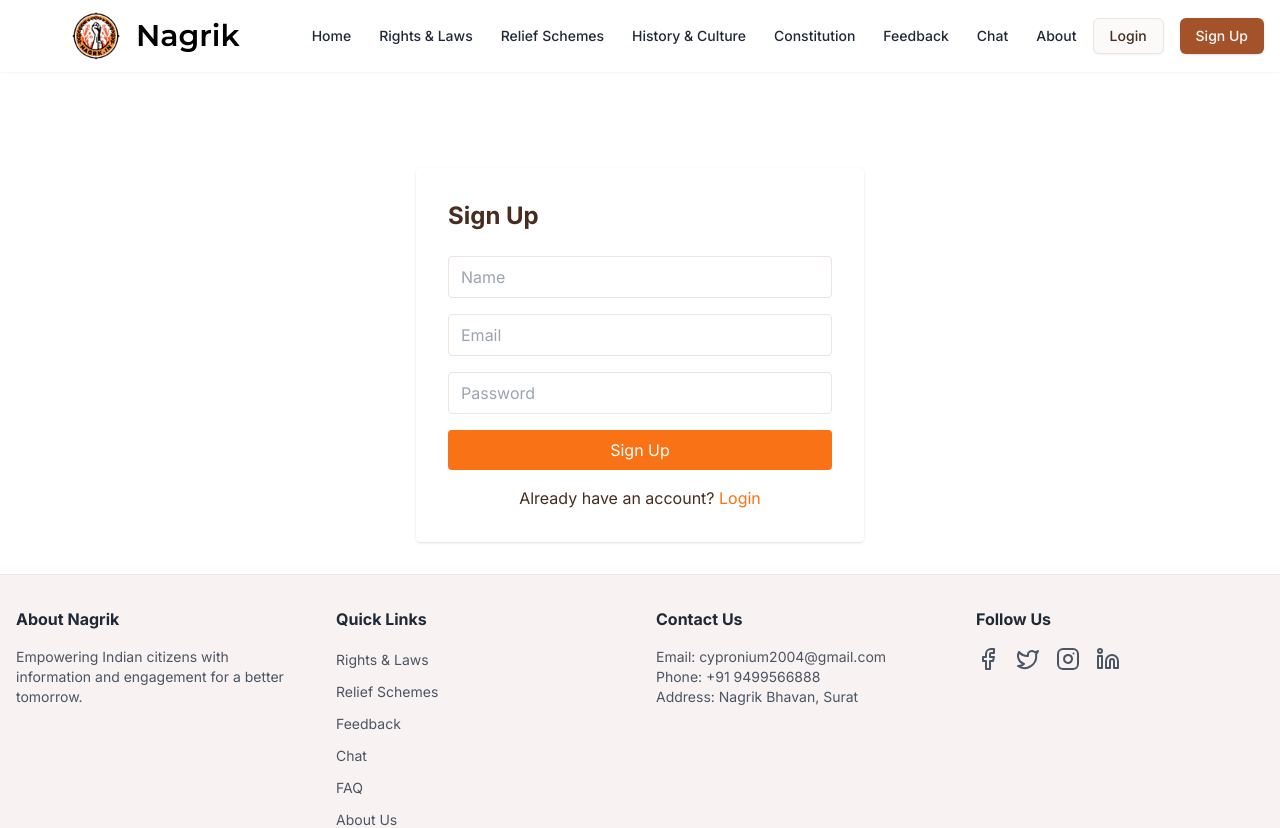
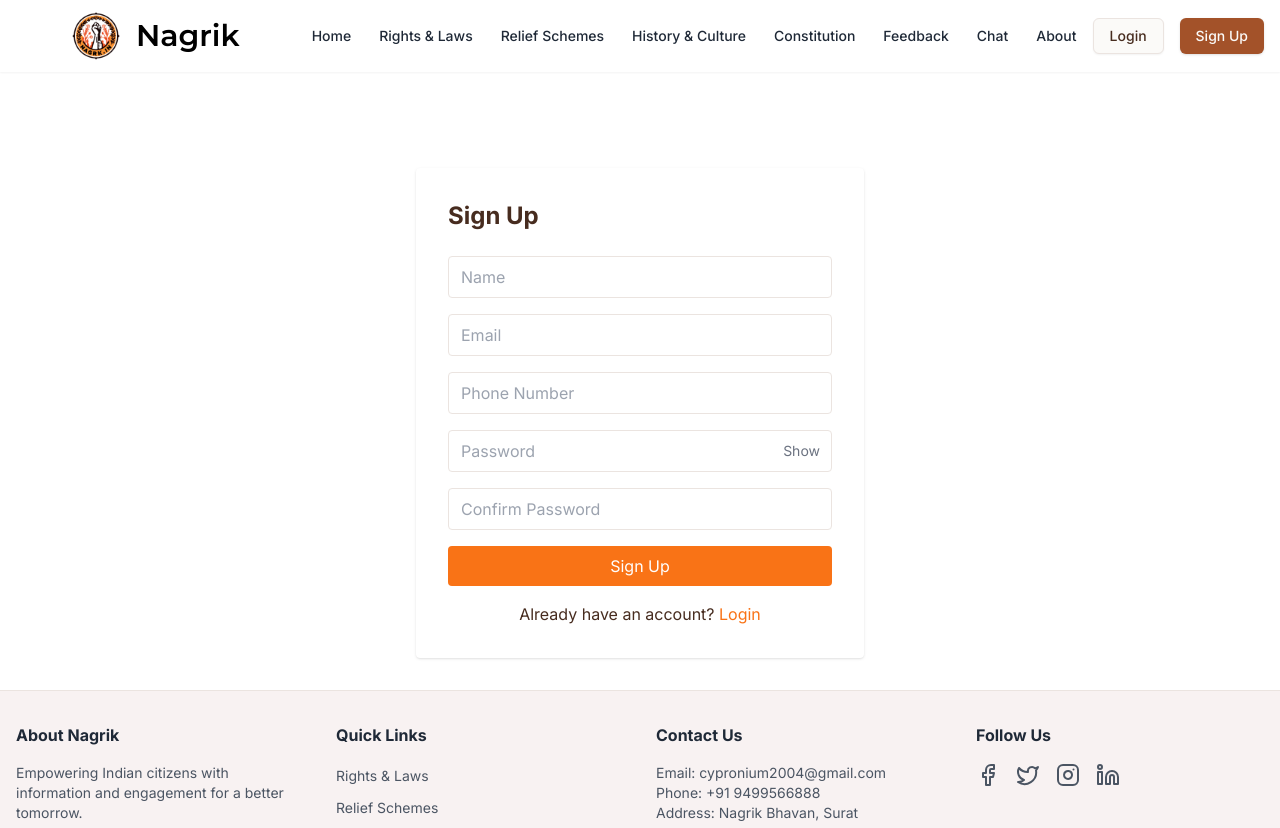
Before and after one commit to Uvesh-Multani/DE-Nagrik, a Next.js app: page /signup in a window 1280 px wide. Shown: the top 828 px of the page. Built offline with nearby package versions, Linux system fonts and the light colour scheme.

Commit message:
commit 7

```diff
--- a/app/login/LoginForm.tsx
+++ b/app/login/LoginForm.tsx
@@ -5,10 +5,14 @@ import { useState } from "react";
 
 export default function LoginForm() {
   const { login, loading } = useAuth();
+  const validateEmail = (value: string) => /^[^\s@]+@[^\s@]+\.[^\s@]+$/.test(value);
   const params = useSearchParams();
   const [email, setEmail] = useState("");
+  const [emailTouched, setEmailTouched] = useState(false);
   const [password, setPassword] = useState("");
+  const [showPassword, setShowPassword] = useState(false);
   const [error, setError] = useState("");
+  const emailValid = validateEmail(email);
 
   const handleSubmit = async (e: React.FormEvent) => {
     e.preventDefault();
@@ -28,17 +32,28 @@ export default function LoginForm() {
           placeholder="Email"
           value={email}
           onChange={e => setEmail(e.target.value)}
-          className="w-full px-3 py-2 border rounded"
+          onBlur={() => setEmailTouched(true)}
+          className={`w-full px-3 py-2 border rounded ${emailTouched && !emailValid ? 'border-red-500' : ''}`}
           required
         />
+        <div className="relative">
           <input
-          type="password"
+            type={showPassword ? 'text' : 'password'}
             placeholder="Password"
             value={password}
             onChange={e => setPassword(e.target.value)}
             className="w-full px-3 py-2 border rounded"
             required
           />
+          <button
+            type="button"
+            className="absolute right-3 top-1/2 -translate-y-1/2 text-sm text-gray-500"
+            onClick={() => setShowPassword(prev => !prev)}
+          >
+            {showPassword ? 'Hide' : 'Show'}
+          </button>
+        </div>
+        {emailTouched && !emailValid && <div className="text-red-500">Please enter a valid email address.</div>}
         {error && <div className="text-red-500">{error}</div>}
         <button
           type="submit"
--- a/app/signup/SignupForm.tsx
+++ b/app/signup/SignupForm.tsx
@@ -3,30 +3,92 @@ import { useRouter, useSearchParams } from "next/navigation";
 import { useState } from "react";
 
 export default function SignupForm() {
+  // Validation helpers
+  const validateEmail = (value: string) => {
+    // Simple RFC5322-inspired pattern used by many platforms (e.g. React Hook Form docs)
+    const emailRegex = /^[^\s@]+@[^\s@]+\.[^\s@]+$/;
+    return emailRegex.test(value);
+  };
+
+  // Validation helpers
+  const validatePhone = (value: string) => {
+    /*
+      Requirements:
+      1. Starts with a '+' followed by country code digits (1-3 digits).
+      2. Exactly 10 additional digits for the local number.
+      3. No other characters allowed.
+      Example valid numbers: +19999999999, +919876543210
+    */
+    const phoneRegex = /^\+\d{1,3}\d{10}$/;
+    return phoneRegex.test(value);
+  };
+
+  const validatePassword = (value: string) => {
+    /*
+      Requirements:
+      - Minimum 8 characters
+      - At least 1 uppercase letter
+      - At least 1 digit
+      - At least 1 special character
+    */
+    const passRegex = /^(?=.*[A-Z])(?=.*\d)(?=.*[!@#$%^&*()_+=\-{}\[\]:;"'<>.,?/]).{8,}$/;
+    return passRegex.test(value);
+  };
+
   const router = useRouter();
-  const // eslint-disable-next-line @typescript-eslint/no-unused-vars
-params = useSearchParams();
+  // eslint-disable-next-line @typescript-eslint/no-unused-vars
+  const params = useSearchParams();
+
   const [name, setName] = useState("");
   const [email, setEmail] = useState("");
+  const [phone, setPhone] = useState("");
   const [password, setPassword] = useState("");
+  const [confirmPassword, setConfirmPassword] = useState("");
+
+  // UI/interaction states
+  const [phoneTouched, setPhoneTouched] = useState(false);
+  const [passwordTouched, setPasswordTouched] = useState(false);
+  const [confirmTouched, setConfirmTouched] = useState(false);
+  const [emailTouched, setEmailTouched] = useState(false);
+  const [passwordFocused, setPasswordFocused] = useState(false);
+  const [showPassword, setShowPassword] = useState(false);
+
   const [loading, setLoading] = useState(false);
   const [error, setError] = useState("");
 
+  // Derived validation state
+  const emailValid = validateEmail(email);
+  const phoneValid = validatePhone(phone);
+  const passwordValid = validatePassword(password);
+  const confirmValid = confirmPassword === password && confirmPassword !== "";
+  const isFormValid =
+    name.trim() !== "" &&
+    emailValid &&
+    phoneValid &&
+    passwordValid &&
+    confirmValid;
+
   const handleSubmit = async (e: React.FormEvent) => {
     e.preventDefault();
+
+    // Prevent submission if somehow triggered while invalid
+    if (!isFormValid) {
+      setError("Please correct the highlighted fields.");
+      return;
+    }
+
     setLoading(true);
     setError("");
     try {
       const res = await fetch("/api/signup", {
         method: "POST",
         headers: { "Content-Type": "application/json" },
-        body: JSON.stringify({ name, email, password }),
+        body: JSON.stringify({ name, email, phone, password }),
       });
       if (!res.ok) {
         const data = await res.json();
         setError(data.message || "Signup failed");
       } else {
-        // On success, redirect to login (or home)
         router.push("/login");
       }
     } catch {
@@ -35,7 +97,6 @@ params = useSearchParams();
       setLoading(false);
     }
   };
-
 
   return (
     <div className="max-w-md mx-auto mt-16 bg-white p-8 rounded shadow">
@@ -54,22 +115,62 @@ params = useSearchParams();
           placeholder="Email"
           value={email}
           onChange={e => setEmail(e.target.value)}
-          className="w-full px-3 py-2 border rounded"
+          onBlur={() => setEmailTouched(true)}
+          className={`w-full px-3 py-2 border rounded ${emailTouched && !emailValid ? 'border-red-500' : ''}`}
           required
         />
+        {emailTouched && !emailValid && <div className="text-red-500">Please enter a valid email address.</div>}
         <input
-          type="password"
-          placeholder="Password"
-          value={password}
-          onChange={e => setPassword(e.target.value)}
-          className="w-full px-3 py-2 border rounded"
+          type="tel"
+          placeholder="Phone Number"
+          value={phone}
+          onChange={e => setPhone(e.target.value)}
+          onBlur={() => setPhoneTouched(true)}
+          className={`w-full px-3 py-2 border rounded ${phoneTouched && !phoneValid ? 'border-red-500' : ''}`}
           required
         />
+        {phoneTouched && !phoneValid && <div className="text-red-500">Invalid phone number. Please use the format +1234567890.</div>}
+        <div>
+          <div className="relative">
+            <input
+              type={showPassword ? 'text' : 'password'}
+              placeholder="Password"
+              value={password}
+              onChange={e => setPassword(e.target.value)}
+              onBlur={() => setPasswordTouched(true)}
+              onFocus={() => setPasswordFocused(true)}
+              className={`w-full px-3 py-2 border rounded ${passwordTouched && !passwordValid ? 'border-red-500' : ''}`}
+              required
+            />
+            <button
+              type="button"
+              className="absolute right-3 top-1/2 -translate-y-1/2 text-sm text-gray-500"
+              onClick={() => setShowPassword(prev => !prev)}
+            >
+              {showPassword ? 'Hide' : 'Show'}
+            </button>
+          </div>
+          {passwordFocused && (
+            <div className={`${passwordTouched && !passwordValid ? 'text-red-500' : 'text-gray-600'}`}>
+              Password must be at least 8 characters, contain at least one uppercase letter, one digit, and one special character.
+            </div>
+          )}
+        </div>
+        <input
+          type={showPassword ? 'text' : 'password'}
+          placeholder="Confirm Password"
+          value={confirmPassword}
+          onChange={e => setConfirmPassword(e.target.value)}
+          onBlur={() => setConfirmTouched(true)}
+          className={`w-full px-3 py-2 border rounded ${confirmTouched && !confirmValid ? 'border-red-500' : ''}`}
+          required
+        />
+        {confirmTouched && !confirmValid && <div className="text-red-500">Passwords do not match.</div>}
         {error && <div className="text-red-500">{error}</div>}
         <button
           type="submit"
           className="w-full bg-orange-500 text-white py-2 rounded hover:bg-orange-600"
-          disabled={loading}
+          disabled={loading || !isFormValid}
         >
           {loading ? "Signing up..." : "Sign Up"}
         </button>
```
Lines whose indentation alone changed are shown as unchanged.
